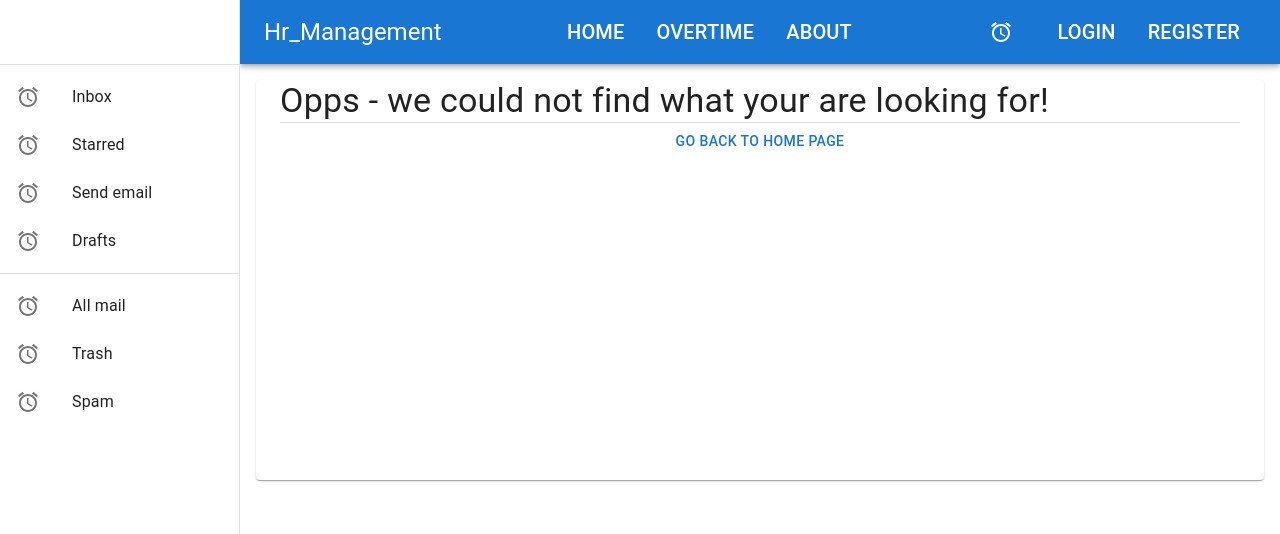
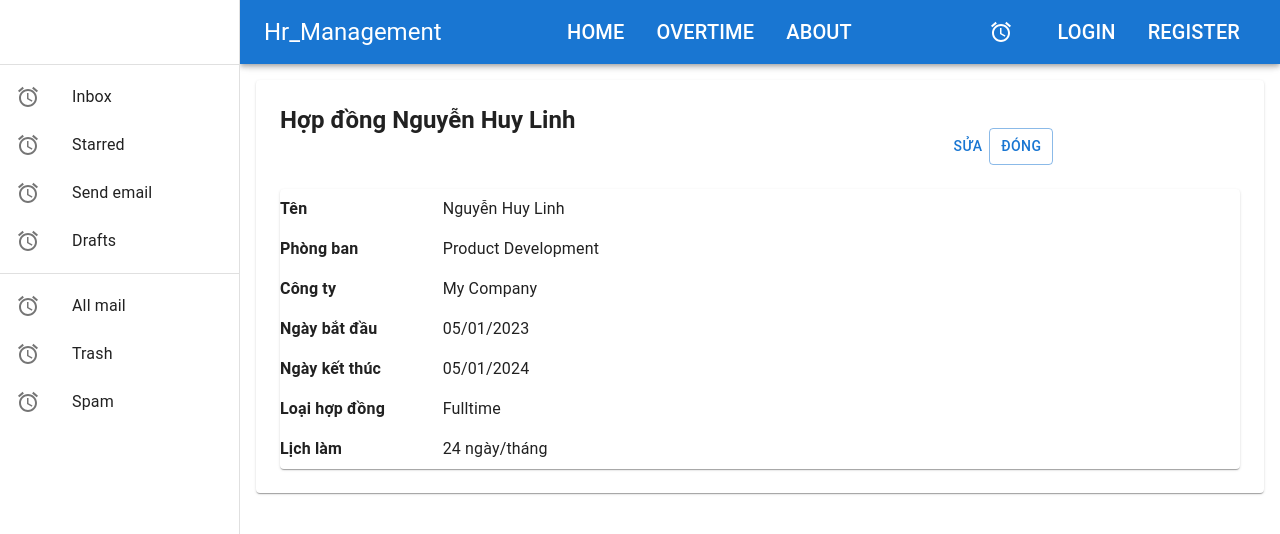
Before and after one commit to huylinhit/hr_management_system, a React (Create React App) app: page /contract in a window 1280 px wide. Before the commit this address led to /not-found. Shown: the top 534 px of the page. Built offline with nearby package versions, Linux system fonts and the light colour scheme.

Commit message:
contractdetails

```diff
--- a/package.json
+++ b/package.json
@@ -19,7 +19,7 @@
     "react": "^18.2.0",
     "react-dom": "^18.2.0",
     "react-router-dom": "^6.11.2",
-    "react-scripts": "5.0.1",
+    "react-scripts": "^5.0.1",
     "react-toastify": "^9.1.3",
     "typescript": "^4.9.5",
     "web-vitals": "^2.1.4"
--- a/src/app/router/router.tsx
+++ b/src/app/router/router.tsx
@@ -5,6 +5,7 @@ import ServerErrorPage from "../errors/ServerErrorPage";
 import NotFound from "../errors/NotFound";
 import OvertimeLog from "../../features/overlog/OvertimeList";
 import LeavetimeLog from "../../features/leavelog/LeavetimeList";
+import ContractDetails from "../../features/contract/ContractDetails";
 
 export const router = createBrowserRouter([
   {
@@ -15,6 +16,7 @@ export const router = createBrowserRouter([
       { path: "/overtime", element: <OvertimeLog /> },
       //Them router ngay vi tri nay nhe!!
       { path: "/leavetime", element: <LeavetimeLog /> },
+      { path: "/contract", element: <ContractDetails /> },
 
       { path: "server-error", element: <ServerErrorPage /> },
       { path: "not-found", element: <NotFound /> },
--- /dev/null
+++ b/src/features/contract/ContractDetails.tsx
@@ -0,0 +1,93 @@
+import { Button, Container, Grid, List, ListItem, Paper, Typography } from "@mui/material";
+
+const headerStyle = {
+    fontWeight: 'bold'
+}
+function ContractDetails() {
+    return (
+        <>
+            <Container component={Paper} maxWidth={false} sx={{ padding: '24px' }}>
+                <Grid container >
+                    <Grid item xs={8}>
+                        <Typography variant="h5" sx={headerStyle} >Hợp đồng Nguyễn Huy Linh</Typography>
+                        </Grid>
+                        <Grid item xs={4}>
+                        <Grid item xs={2}>
+                            <List sx={{ display: "flex" }}>
+                                <ListItem>
+                                    <Button variant="text">Sửa</Button>
+                                </ListItem>
+                                <Grid item xs={2}>
+                                    <List sx={{ display: "flex" }}>
+                                        <ListItem>
+                                            <Button variant="outlined">Đóng</Button>
+                                        </ListItem>
+                                    </List>
+                                </Grid>
+                            </List>
+                        </Grid>
+                    </Grid>
+                    </Grid>
+                        <Grid container component={Paper}>
+                    <Grid item xs={12} sx={{py: '8px', border: '4px'}}>
+                        <Grid container spacing={2}>
+                            <Grid item xs={2}><Typography sx={headerStyle}>Tên</Typography></Grid>
+                            <Grid item xs={10}><Typography >Nguyễn Huy Linh</Typography></Grid>
+                        </Grid>
+                    </Grid>
+                    <Grid container >
+                    <Grid item xs={12} sx={{py: '8px', border: '4px'}}>
+                        <Grid container spacing={2}>
+                            <Grid item xs={2}><Typography sx={headerStyle}>Phòng ban</Typography></Grid>
+                            <Grid item xs={10}><Typography >Product Development</Typography></Grid>
+                        </Grid>
+                    </Grid>
+                    </Grid>
+                    <Grid container >
+                    <Grid item xs={12} sx={{py: '8px', border: '4px'}}>
+                        <Grid container spacing={2}>
+                            <Grid item xs={2}><Typography sx={headerStyle}>Công ty</Typography></Grid>
+                            <Grid item xs={10}><Typography >My Company</Typography></Grid>
+                        </Grid>
+                    </Grid>
+                    </Grid>
+                    <Grid container >
+                    <Grid item xs={12} sx={{py: '8px', border: '4px'}}>
+                        <Grid container spacing={2}>
+                            <Grid item xs={2}><Typography sx={headerStyle}>Ngày bắt đầu</Typography></Grid>
+                            <Grid item xs={10}><Typography >05/01/2023</Typography></Grid>
+                        </Grid>
+                    </Grid>
+                    </Grid>
+                    <Grid container >
+                    <Grid item xs={12} sx={{py: '8px', border: '4px'}}>
+                        <Grid container spacing={2}>
+                            <Grid item xs={2}><Typography sx={headerStyle}>Ngày kết thúc</Typography></Grid>
+                            <Grid item xs={10}><Typography >05/01/2024</Typography></Grid>
+                        </Grid>
+                    </Grid>
+                    </Grid>
+                    <Grid container >
+                    <Grid item xs={12} sx={{py: '8px', border: '4px'}}>
+                        <Grid container spacing={2}>
+                            <Grid item xs={2}><Typography sx={headerStyle}>Loại hợp đồng</Typography></Grid>
+                            <Grid item xs={10}><Typography >Fulltime</Typography></Grid>
+                        </Grid>
+                    </Grid>
+                    </Grid>
+                    <Grid container >
+                    <Grid item xs={12} sx={{py: '8px', border: '4px'}}>
+                        <Grid container spacing={2}>
+                            <Grid item xs={2}><Typography sx={headerStyle}>Lịch làm</Typography></Grid>
+                            <Grid item xs={10}><Typography >24 ngày/tháng</Typography></Grid>
+                        </Grid>
+                    </Grid>
+                    </Grid>
+
+                </Grid>
+
+            </Container>
+        </>);
+}
+
+export default ContractDetails;
```
Also changed, not shown: 1 other file (tests, documents, lock files or other folders).
